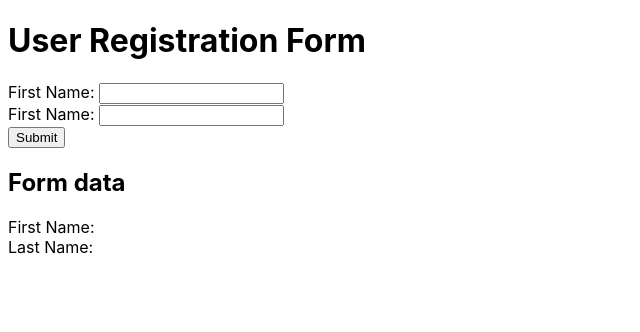
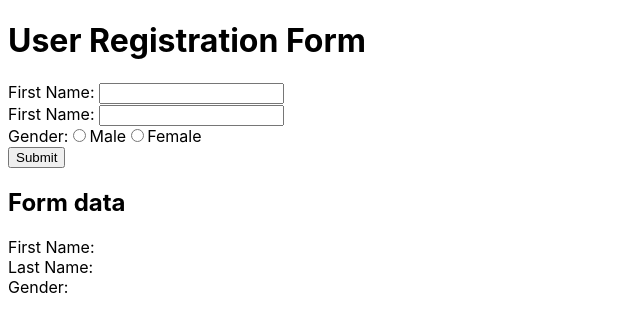
Before and after one commit to harshadbprajapati/myreactapp, a React (Create React App) app: page / in a window 1280 px wide. Shown: the top 332 px of the page, without its empty margins (0-640 px from the left). Built offline with nearby package versions, Linux system fonts and the light colour scheme.

Commit message:
add radio buttons for male and female

```diff
--- a/src/components/MyForm.js
+++ b/src/components/MyForm.js
@@ -45,6 +45,25 @@ const MyForm = () => {
             onChange={handleChange}
           />
         </div>
+        <div>
+          Gender:
+          <input
+            type="radio"
+            id="maleGender"
+            name="gender"
+            value="Male"
+            onChange={handleChange}
+          />
+          <label htmlFor="maleGender">Male</label>
+          <input
+            type="radio"
+            id="femaleGender"
+            name="gender"
+            value="Female"
+            onChange={handleChange}
+          />
+          <label htmlFor="femaleGender">Female</label>
+        </div>
 
         <button type="submit">Submit</button>
       </form>
@@ -52,6 +71,7 @@ const MyForm = () => {
         <h2>Form data</h2>
         <div>First Name: {state.firstName}</div>
         <div>Last Name: {state.lastName}</div>
+        <div>Gender: {state.gender}</div>
       </div>
     </div>
   );
```
